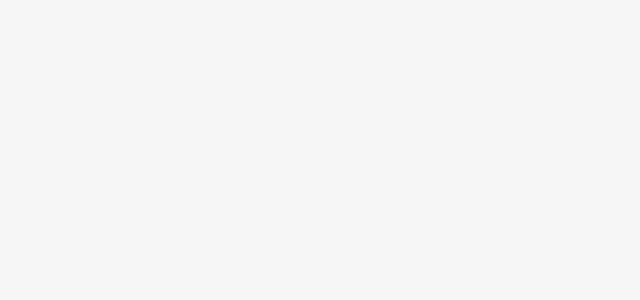
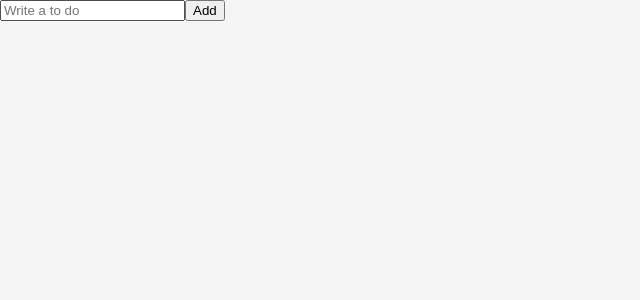
Before and after one commit to Jeongmmin/TodoApp, a React (Create React App) app: page / in a window 1280 px wide. Shown: the top 300 px of the page, without its empty margins (0-640 px from the left). Built offline with nearby package versions, Linux system fonts and the light colour scheme.

Commit message:
🎨 Add Todo Form

```diff
--- a/src/App.tsx
+++ b/src/App.tsx
@@ -1,4 +1,5 @@
 import { createGlobalStyle } from 'styled-components';
+import TodoList from './TodoList';
 
 const GlobalStyle = createGlobalStyle`
 /* @import url('https://fonts.googleapis.com/css2?family=Source+Sans+Pro:wght@300;400&display=swap'); */
@@ -71,6 +72,7 @@
   return (
     <>
       <GlobalStyle />
+      <TodoList />
     </>
   );
 }
--- /dev/null
+++ b/src/TodoList.tsx
@@ -0,0 +1,37 @@
+import React, { useState } from "react";
+
+function TodoList() {
+
+  const [toDo, setToDo] = useState("");
+
+  // React.FormEvent<HTMLInputElement>  ->  typescript니까 적는 것
+
+  // onChange 함수
+  const onChange = (event: React.FormEvent<HTMLInputElement>) => {
+    const {
+      currentTarget: { value },
+    } = event;
+    setToDo(value);
+  };
+
+  // onSubmit 함수
+  const onSubmit = (event: React.FormEvent<HTMLFormElement>) => {
+    event.preventDefault();
+    console.log(toDo);
+  };
+
+  return (
+    <div>
+      <form onSubmit={onSubmit}>
+        <input value={toDo} onChange={onChange} placeholder="Write a to do" />
+        <button>Add</button>
+      </form>
+    </div>
+  );
+}
+
+export default TodoList;
+
+// input을 state로 관리하고, onChange 이벤트로 업데이트 하고 있음
+// 만약 input이 여러개라면 함수도 여러개 만들어야 한다 => 불편함, not good
+// 이걸 한 줄로 할 수 있는 것을 다음 강의에 알려줄 것이다.
```
